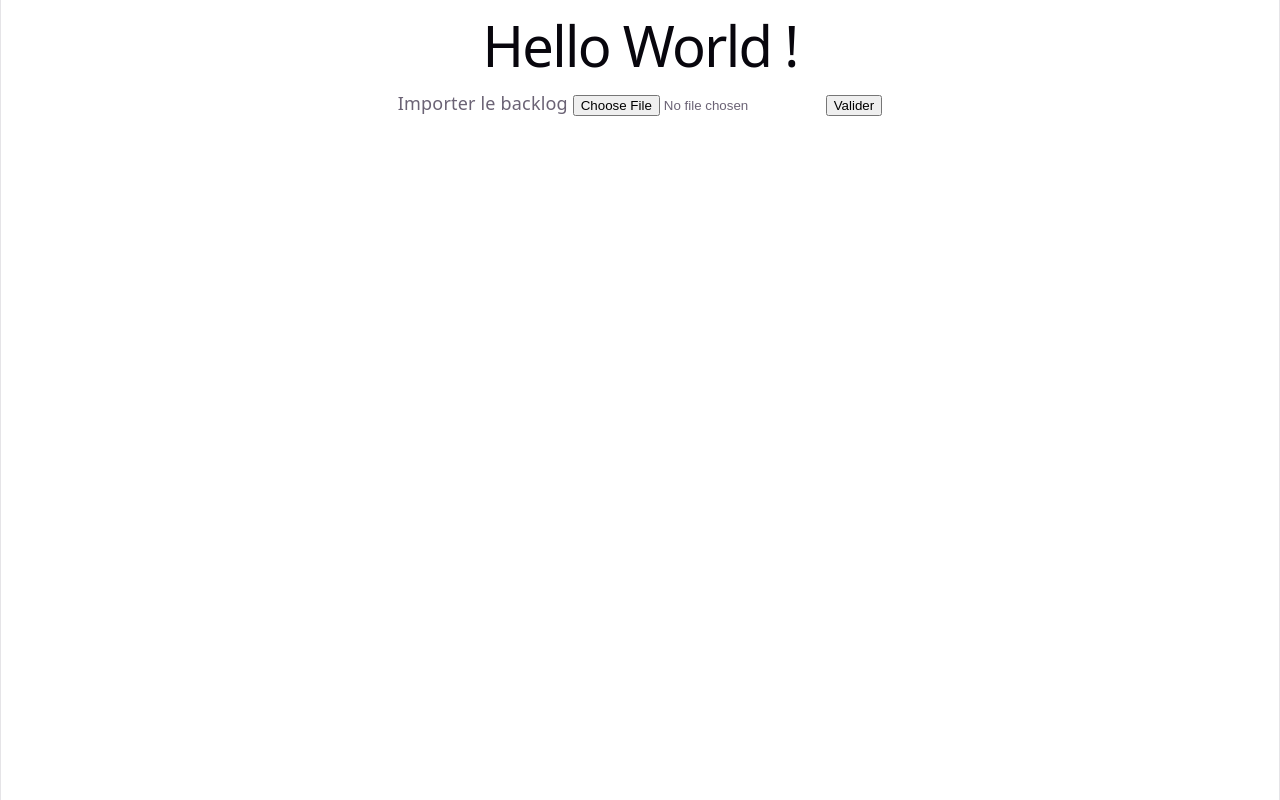
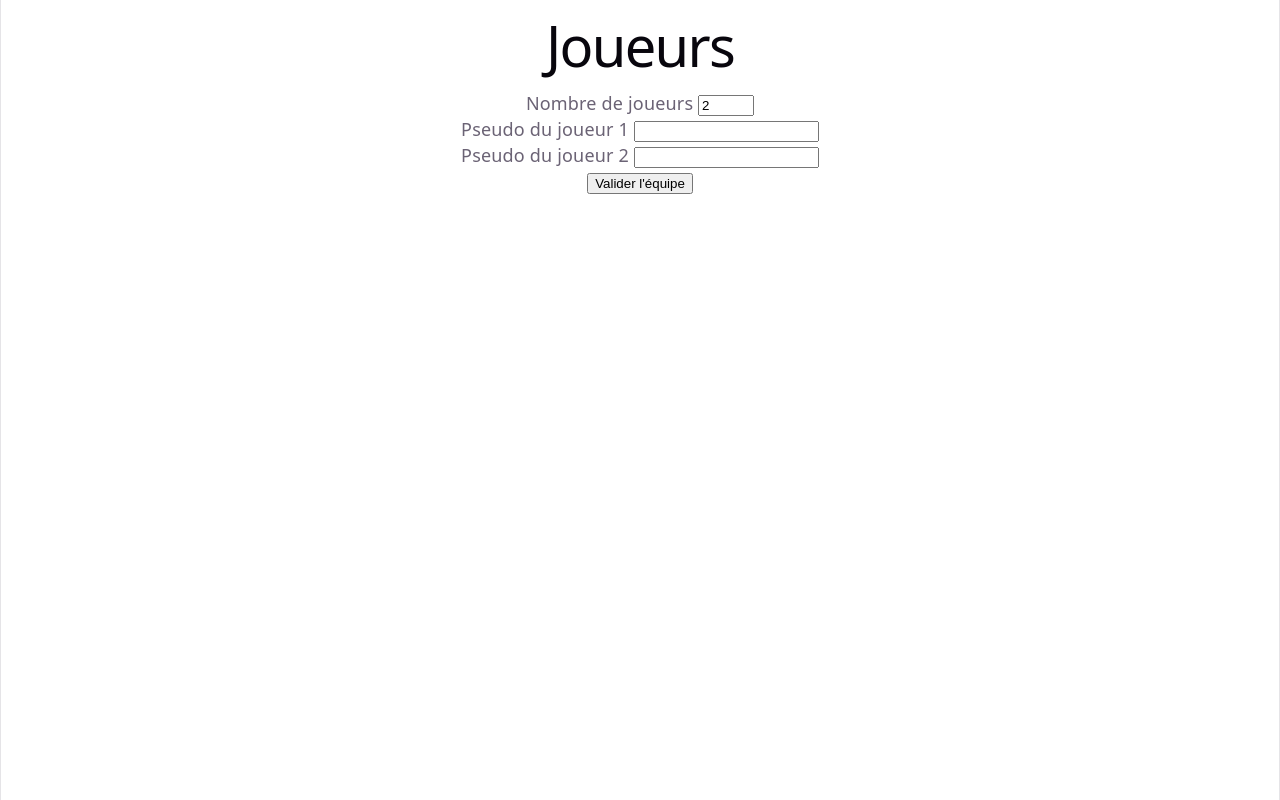
Before and after one commit to Clad0006/CAPI-B1-7, a React (Vite) app: page / in a window 1280 px wide. Built offline with nearby package versions, Linux system fonts and the light colour scheme; a web font is replaced by a local one.

Commit message:
feat(US-07): saisie des joueurs et des pseudos

```diff
--- /dev/null
+++ b/src/components/PlayersForm/playersForm.jsx
@@ -0,0 +1,51 @@
+import React from "react";
+import { useLocation } from "wouter";
+
+function PlayersForm() {
+    const [, navigate] = useLocation();
+    const [nbJoueurs, setNbJoueurs] = React.useState(2);
+    const [message, setMessage] = React.useState(null);
+
+    function handleSubmit(event) {
+        event.preventDefault();
+        const formData = new FormData(event.target);
+        const pseudos = Array.from({ length: nbJoueurs }, (_, i) =>
+            formData.get(`pseudo-${i}`).trim()
+        );
+
+        if (pseudos.includes("")) {
+            setMessage("Tous les pseudos doivent être renseignés");
+        } else if (new Set(pseudos).size !== pseudos.length) {
+            setMessage("Les pseudos doivent être uniques");
+        } else {
+            sessionStorage.setItem("players", JSON.stringify(pseudos));
+            navigate("/backlog");
+        }
+    }
+
+    return (
+        <form onSubmit={handleSubmit}>
+            <label htmlFor="nbJoueurs">Nombre de joueurs </label>
+            <input
+                id="nbJoueurs"
+                type="number"
+                min="2"
+                max="10"
+                value={nbJoueurs}
+                onChange={e => setNbJoueurs(Math.min(10, Math.max(2, Number(e.target.value))))}
+            />
+
+            {Array.from({ length: nbJoueurs }, (_, i) => (
+                <div key={i}>
+                    <label htmlFor={`pseudo-${i}`}>Pseudo du joueur {i + 1} </label>
+                    <input id={`pseudo-${i}`} name={`pseudo-${i}`} type="text" />
+                </div>
+            ))}
+
+            <button type="submit">Valider l'équipe</button>
+            <p>{message}</p>
+        </form>
+    );
+}
+
+export default PlayersForm;
--- a/src/route/index.jsx
+++ b/src/route/index.jsx
@@ -3,12 +3,20 @@ import { Route, Switch } from "wouter";
 import HomeView from "../views/HomeView";
 import NotFoundView from "../views/NotFoundView.jsx";
 import PokerView from "../views/PokerView.jsx";
+import PlayersView from "../views/PlayersView.jsx";
+
 
 
 function Router() {
     return (
         <Switch>
+
+
             <Route path="/">
+                <PlayersView />
+            </Route>
+
+            <Route path="/backlog">
                 <HomeView />
             </Route>
 
@@ -16,6 +24,8 @@ function Router() {
                 <PokerView />
             </Route>
 
+
+
             <Route component={NotFoundView} />
         </Switch>
     );
--- /dev/null
+++ b/src/views/PlayersView.jsx
@@ -0,0 +1,12 @@
+import PlayersForm from "../components/PlayersForm/playersForm.jsx";
+
+function PlayersView() {
+    return (
+        <>
+            <h1>Joueurs</h1>
+            <PlayersForm />
+        </>
+    );
+}
+
+export default PlayersView;
```
Also changed, not shown: 1 other file (tests, documents, lock files or other folders).
